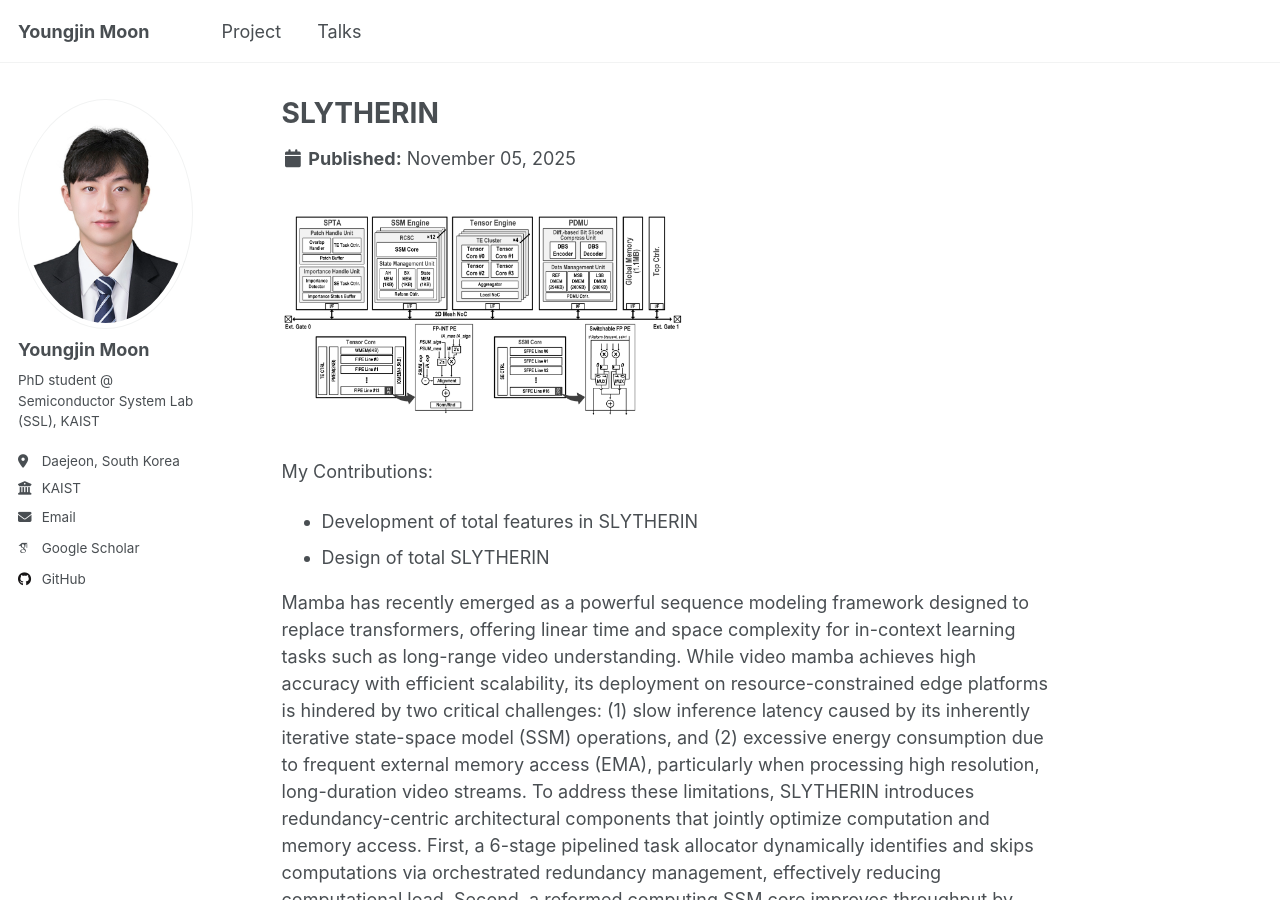
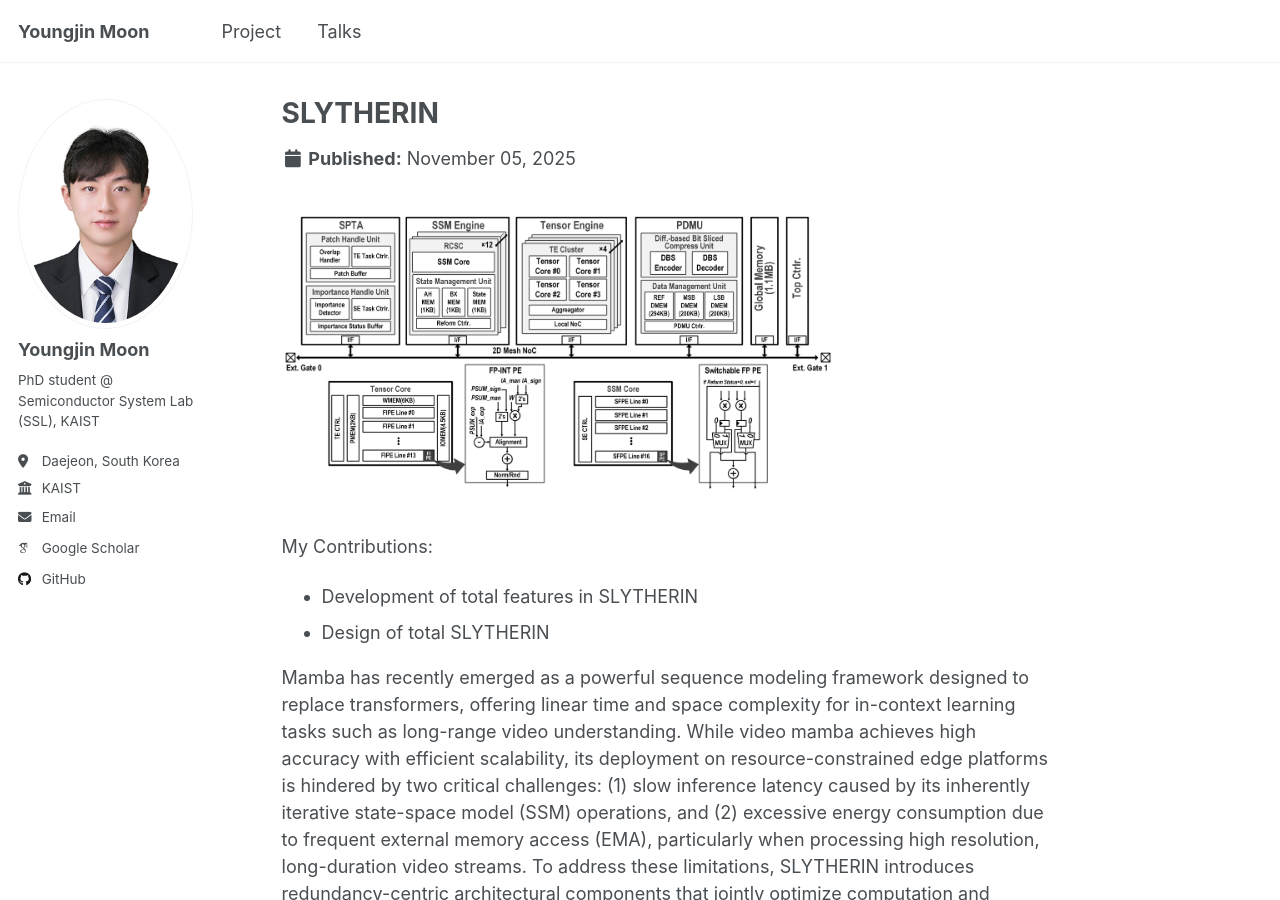
Before and after one commit to yjmoon99/yjmoon99.github.io, a Jekyll site: the page built from _portfolio/portfolio-2.md, in a window 1280 px wide and 900 px high. Built offline with Jekyll 4.4.1, drawn with Linux system fonts in a browser that asks for light colours; some web fonts are replaced; a script that is not in the unit is left out.

Commit message:
Update Project

```diff
--- a/_includes/archive-single-portfolio.html
+++ b/_includes/archive-single-portfolio.html
@@ -19,8 +19,6 @@
       .portfolio-excerpt-text {
         flex: 1;
         min-width: 200px;
-        font-size: 1.05em;
-        line-height: 1.5;
       }
       .portfolio-excerpt-images {
         flex-shrink: 0;
@@ -78,7 +76,7 @@
     </h2>
 
     {% if post.excerpt %}
-    <div class="archive__item-excerpt portfolio-excerpt" itemprop="description" style="margin-top: 0.5em; font-size: 1.05em;">
+    <div class="archive__item-excerpt portfolio-excerpt" itemprop="description" style="margin-top: 0.5em;">
       {% assign excerpt_content = post.excerpt | markdownify %}
       <div class="portfolio-excerpt-text">
         {% assign excerpt_text = excerpt_content %}
--- a/_portfolio/portfolio-2.md
+++ b/_portfolio/portfolio-2.md
@@ -4,7 +4,7 @@ excerpt: "Redundancy-consciously Designed Video Mamba Accelerator<br/><img src='
 collection: portfolio
 ---
 
-<img src="/images/project/SLYTHERIN_ISCAS25.png" alt="SLYTHERIN ISCAS25" style="max-width: 400px; width: 100%; height: auto; margin: 20px 0;">
+<img src="/images/project/SLYTHERIN_ISCAS25.png" alt="SLYTHERIN ISCAS25" style="max-width: 550px; width: 100%; height: auto; margin: 20px 0;">
 
 My Contributions:
 - Development of total features in SLYTHERIN
```
